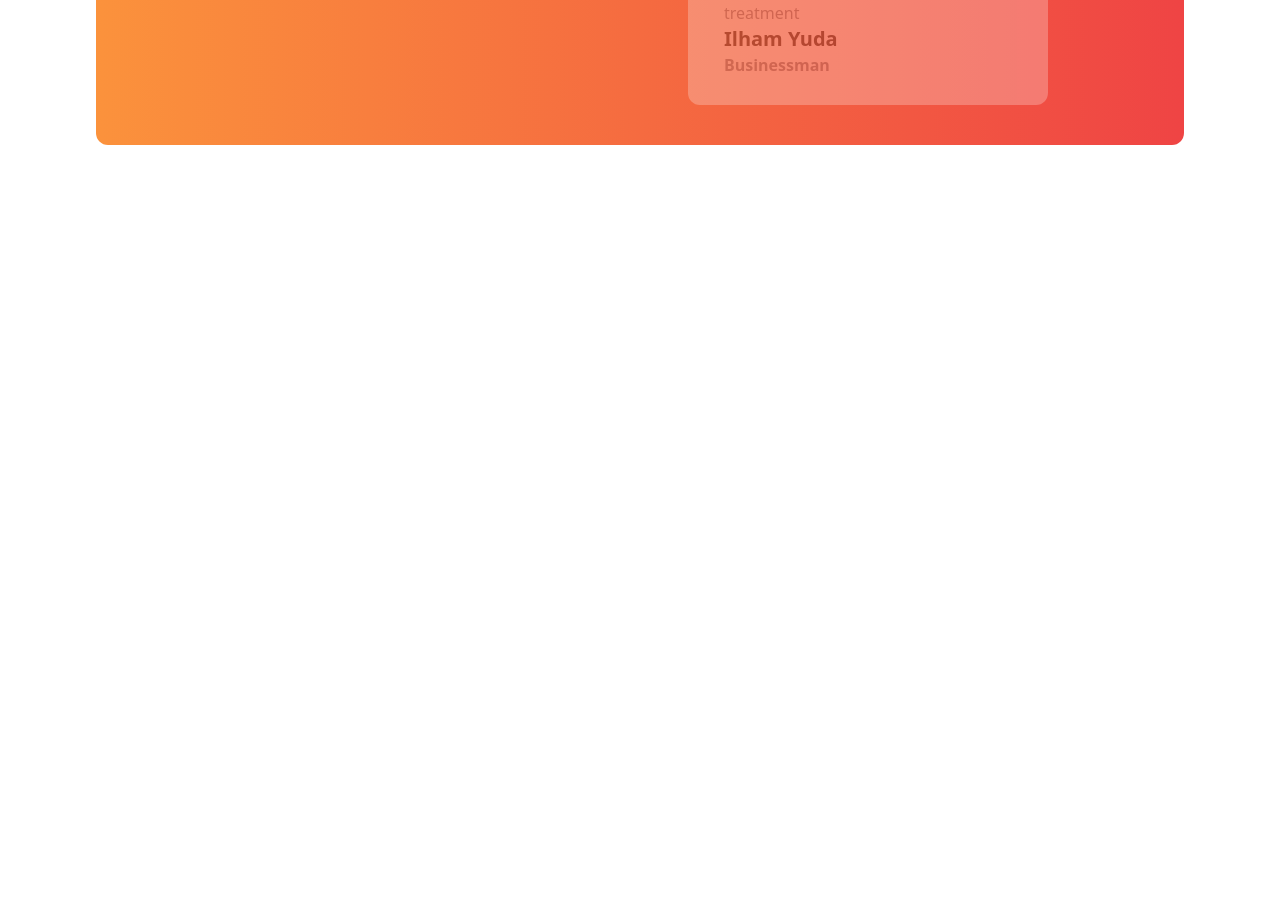
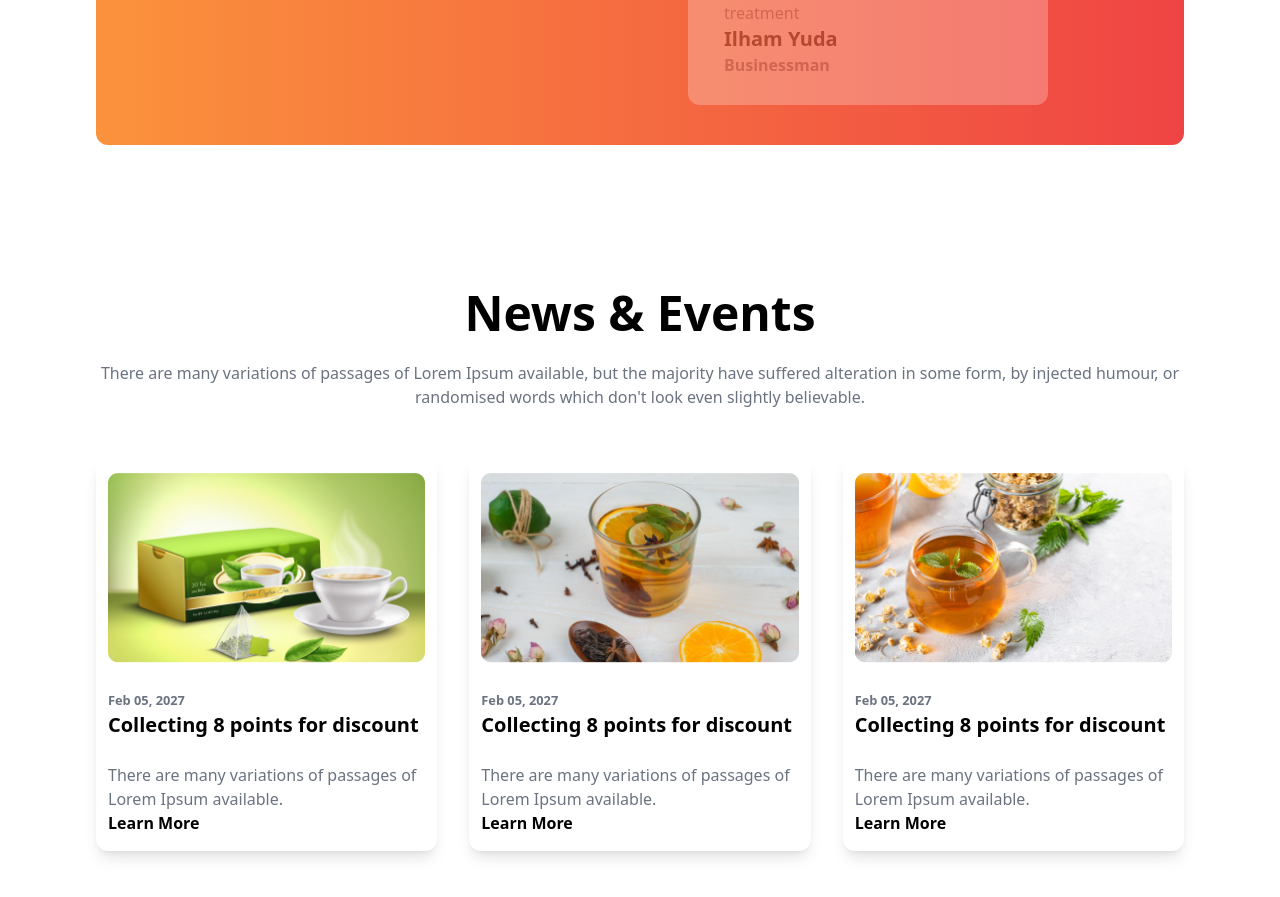
Before and after one commit to Shahadat-Hossen-008/Tea-House, a plain HTML site: page index.html in a window 1280 px wide. Shown: the part 2355-3252 px from the top of the page. Before the commit the page ends 2612 px from the top, so only its background shows below. Drawn offline with nearby package versions, Linux system fonts and the light colour scheme.

Commit message:
Add News section

```diff
--- a/index.html
+++ b/index.html
@@ -174,6 +174,43 @@
                      </div>
                 </div>
           </section>
+          <!-- News events -->
+           <section class="py-8 lg:py24 mb-20">
+            <div class="text-center mb-12">
+             <h2 class="text-5xl font-extrabold">News & Events</h2>
+             <br>
+             <p class="text-gray-500">There are many variations of passages of Lorem Ipsum available, but the majority have suffered alteration in some form, by injected humour, or randomised words which don't look even slightly believable. </p>
+            </div>
+            <div class="grid grid-cols-1 md:grid-cols-3 gap-8">
+                <div class="shadow-lg py-4 px-3 rounded-xl">
+                    <img src="images/news-1.png" alt="news-1">
+                    <br>
+                    <small class="text-gray-500 font-semibold ">Feb 05, 2027</small>
+                    <h3 class="text-xl font-extrabold">Collecting 8 points for discount</h3>
+                    <br>
+                    <p class="text-gray-500">There are many variations of passages of Lorem Ipsum available.</p>
+                    <button class="font-bold">Learn More</button>
+                </div>
+                <div class="shadow-lg py-4 px-3 rounded-xl">
+                    <img src="images/news-2.png" alt="news-1">
+                    <br>
+                    <small class="text-gray-500 font-semibold ">Feb 05, 2027</small>
+                    <h3 class="text-xl font-extrabold">Collecting 8 points for discount</h3>
+                    <br>
+                    <p class="text-gray-500">There are many variations of passages of Lorem Ipsum available.</p>
+                    <button class="font-bold">Learn More</button>
+                </div>
+                <div class="shadow-lg py-4 px-3 rounded-xl">
+                    <img src="images/news-3.png" alt="news-1">
+                    <br>
+                    <small class="text-gray-500 font-semibold ">Feb 05, 2027</small>
+                    <h3 class="text-xl font-extrabold">Collecting 8 points for discount</h3>
+                    <br>
+                    <p class="text-gray-500">There are many variations of passages of Lorem Ipsum available.</p>
+                    <button class="font-bold">Learn More</button>
+                </div>
+            </div>
+           </section>
     </main>
 
     <footer>
```
